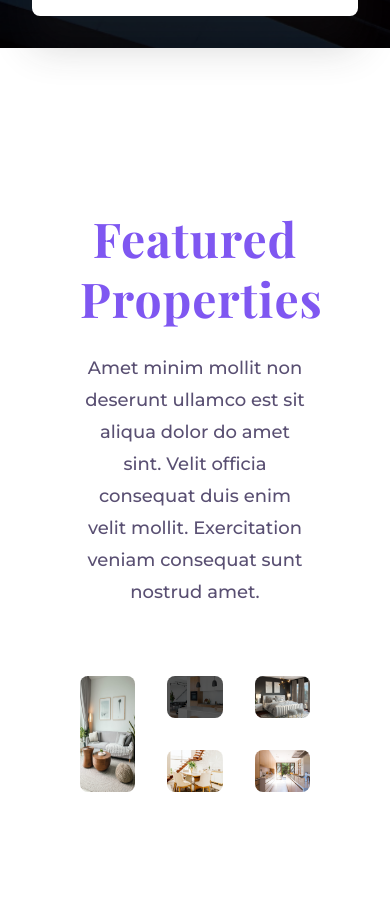
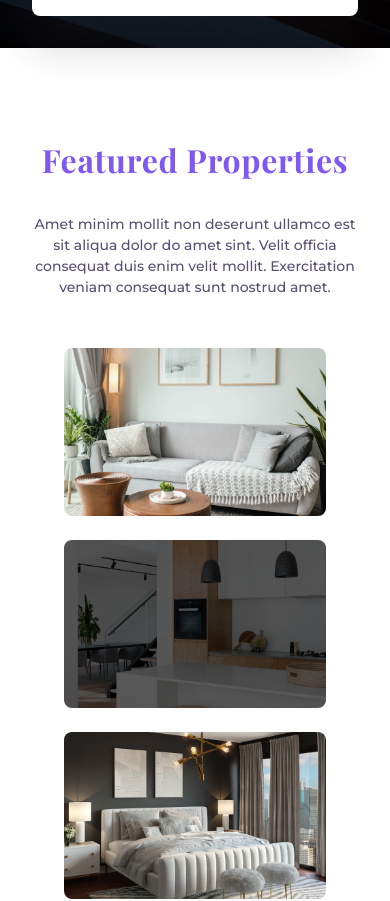
Before and after one commit to Melka1/starter-app, a Next.js app: page / in a window 390 px wide. Shown: the part 960-1861 px from the top of the page. Built offline with nearby package versions, Linux system fonts and the light colour scheme; no server answers.

Commit message:
media query update on featured properties

```diff
--- a/src/components/homepage/styles/featured.module.css
+++ b/src/components/homepage/styles/featured.module.css
@@ -102,3 +102,102 @@
 .button:hover {
   transform: scale(1.08);
 }
+
+@media screen and (max-width:1024px) {
+  .feature--desc .name {
+    font-size: 18px;
+    line-height: 24px;
+  }
+
+  .feature--desc .desc {
+    font-size: 12px;
+    line-height: 18px;
+  }
+}
+
+@media screen and (max-width:768px) {
+  .featured .title {
+    margin-top: 50px;
+  }
+
+  .feature--container {
+    grid-template-columns: repeat(2, 1fr);
+  }
+}
+
+@media screen and (max-width:425px) {
+  .feature--container {
+    grid-template-columns: initial;
+    grid-template-rows: initial;
+    padding: 0 2rem;
+  }
+
+  .feature--container img {
+    aspect-ratio: 16/10;
+    object-fit: cover;
+  }
+
+  .featured {
+    padding-top: 2rem;
+  }
+
+  .feature--container {
+    gap: 24px;
+  }
+
+  .feature--container:hover .feature--desc {
+    gap: 1rem;
+  }
+
+  .feature--desc {
+    padding: 32px;
+  }
+
+  .feature--desc .name {
+    font-size: 18px;
+    line-height: 27px;
+  }
+
+  .feature--desc .desc {
+    font-size: 12px;
+    line-height: 18px;
+  }
+}
+
+@media screen and (max-width:375px) {
+  /* .feature:hover .feature--desc {
+    gap: 0.75rem;
+  } */
+
+  .feature--container:hover .feature--desc {
+    gap: 0.75rem;
+  }
+
+  .feature--container {
+    padding: 0 1rem;
+    /* gap: 16px; */
+  }
+
+
+}
+
+@media screen and (max-width:320px) {
+
+  .feature--container {
+    padding: 0;
+  }
+
+   .feature--desc {
+    padding: 32px;
+  }
+
+  .feature--desc .name {
+    font-size: 16px;
+    line-height: 24px;
+  }
+
+  .feature--container .desc {
+    font-size: 10px;
+    line-height: 15px;
+  }
+}
--- a/src/styles/globals.css
+++ b/src/styles/globals.css
@@ -162,3 +162,61 @@ a {
   margin-top: 24px;
   margin-bottom: 68px;
 }
+
+@media  screen and (max-width:1024px) {
+  .heading1 {
+    font-size: 40px;
+  }
+
+  .subtitle {
+    font-size: 18px;
+  }
+}
+
+@media screen and (max-width:768px) {
+  .subtitle {
+    font-size: 16px;
+  }
+
+}
+
+@media screen and (max-width:425px) {
+  .section--padding {
+    padding: 2rem;
+  }
+
+  .heading1 {
+    font-size: 32px;
+  }
+
+  .subtitle {
+    font-size: 14px;
+    line-height: 21px;
+    margin-bottom: 50px;
+  }
+}
+
+@media screen and (max-width:375px) {
+  .heading1 {
+    font-size: 28px;
+    line-height: 42px;
+  }
+
+  .subtitle {
+    font-size: 13px;
+    line-height: 19px;
+  }
+}
+
+@media screen and (max-width:320px) {
+ .heading1 {
+  font-size: 24px;
+  line-height: 36px;
+ }
+
+ .subtitle {
+  font-size: 12px;
+  line-height: 18px;
+  margin-bottom: 36px;
+ }
+}
```
